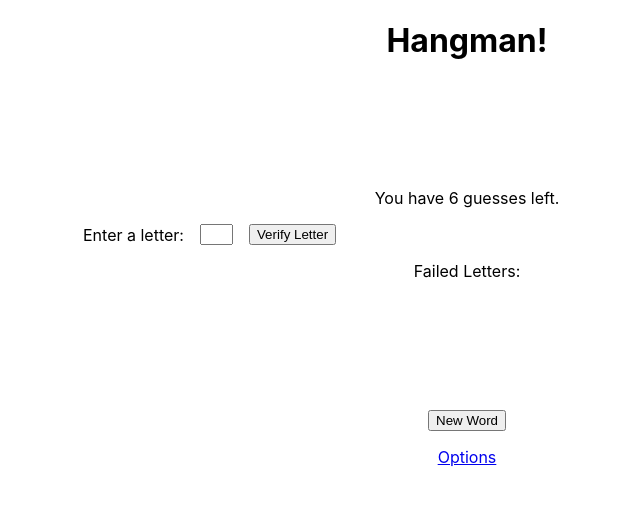
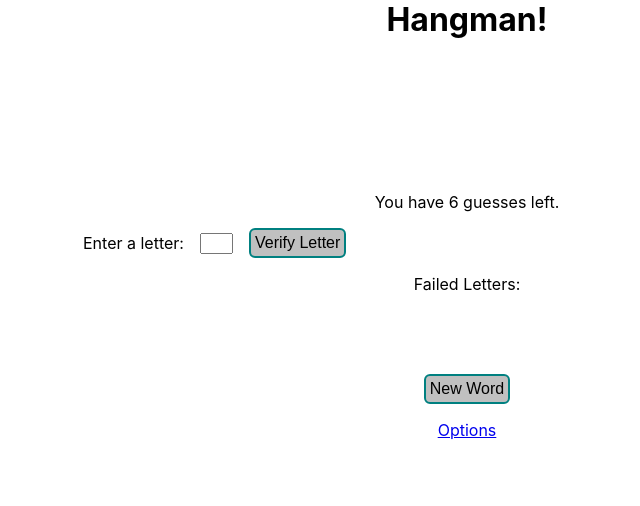
Before and after one commit to gness1804/hangman, a React (Create React App) app: page / in a window 1280 px wide. Shown: the top 506 px of the page, without its empty margins (173-813 px from the left). Built offline with nearby package versions, Linux system fonts and the light colour scheme.

Commit message:
WIP: putting styles together

```diff
--- a/src/App/index.css
+++ b/src/App/index.css
@@ -1,31 +1,12 @@
 .App {
+  height: 100vh;
   text-align: center;
-}
-
-.App-logo {
-  height: 40vmin;
-  pointer-events: none;
-}
-
-@media (prefers-reduced-motion: no-preference) {
-  .App-logo {
-    animation: App-logo-spin infinite 20s linear;
-  }
+  display: flex;
+  flex-direction: column;
+  justify-content: flex-start;
 }
 
 .App-header {
   margin-bottom: 4rem;
+  height: 3rem;
 }
-
-.App-link {
-  color: #61dafb;
-}
-
-@keyframes App-logo-spin {
-  from {
-    transform: rotate(0deg);
-  }
-  to {
-    transform: rotate(360deg);
-  }
-}
--- a/src/App/index.tsx
+++ b/src/App/index.tsx
@@ -17,6 +17,7 @@ function App() {
         <header className="App-header">
           <h1>Hangman!</h1>
         </header>
+        <div className="core-component">
           <Switch>
             <Route path="/victory">
               <Victory />
@@ -42,6 +43,7 @@ function App() {
             </Route>
           </Switch>
         </div>
+      </div>
     </Router>
   );
 }
--- a/src/Main/index.css
+++ b/src/Main/index.css
@@ -1,3 +1,12 @@
+.main {
+  display: flex;
+  flex-direction: column;
+}
+
+.main-top-items-container {
+  margin-bottom: 3rem;
+}
+
 .main-inputs-container {
   display: flex;
   flex-direction: column;
@@ -11,7 +20,6 @@
   margin-bottom: 1rem;
 }
 
-.main-inputs-container-verify-button,
 .main-inputs-container-input-field {
   width: 50%;
 }
@@ -19,7 +27,7 @@
 .main-failed-letters-container {
   display: flex;
   justify-content: center;
-  margin: 2rem 0 6rem;
+  margin: 2rem 0;
 }
 
 .main-new-word-button {
@@ -35,7 +43,6 @@
     flex-direction: row;
   }
 
-  .main-inputs-container-verify-button,
   .main-inputs-container-input-field {
     width: auto;
   }
--- a/src/Main/index.tsx
+++ b/src/Main/index.tsx
@@ -90,6 +90,7 @@ const Main = ({ word, setWord, totalGuesses, maxWordLength }: Props) => {
       )}
       {!loading && (
         <div>
+          <div className="main-top-items-container">
             <p>You have {totalGuesses - failedLetters.length} guesses left.</p>
             <div className="main-inputs-container">
               <label
@@ -111,7 +112,7 @@ const Main = ({ word, setWord, totalGuesses, maxWordLength }: Props) => {
               />
               <button
                 onClick={verifyLetter}
-              className="main-inputs-container-verify-button"
+                className="main-inputs-container-verify-button utility-button"
               >
                 Verify Letter
               </button>
@@ -122,12 +123,18 @@ const Main = ({ word, setWord, totalGuesses, maxWordLength }: Props) => {
                 <div key={v4()}>{_letter}</div>
               ))}
             </div>
-          <button onClick={getWord} className="main-new-word-button">
+          </div>
+          <div className="main-bottom-items-container">
+            <button
+              onClick={getWord}
+              className="main-new-word-button utility-button"
+            >
               New Word
             </button>
             <Link className="main-options-link" to="/options">
               Options
             </Link>
+          </div>
         </div>
       )}
     </div>
--- a/src/Options/index.tsx
+++ b/src/Options/index.tsx
@@ -21,8 +21,8 @@ const Options = ({
   };
 
   return (
-    <div>
-      <h2 className="options">Set Options</h2>
+    <div className="options">
+      <h2>Set Options</h2>
       <div className="options-total-guesses-container">
         <label htmlFor="totalGuesses" className="options-total-guesses-label">
           Total Guesses
--- a/src/index.css
+++ b/src/index.css
@@ -1,3 +1,4 @@
+/* global general styles */
 body {
   margin: 0;
   font-family: -apple-system, BlinkMacSystemFont, 'Segoe UI', 'Roboto', 'Oxygen',
@@ -11,3 +12,42 @@ code {
   font-family: source-code-pro, Menlo, Monaco, Consolas, 'Courier New',
     monospace;
 }
+
+h1,
+h2,
+h3,
+h4,
+h5,
+h6 {
+  margin: 0;
+}
+
+button {
+  cursor: pointer;
+}
+
+/* themes */
+.light {
+  background-color: #fff;
+  color: #000;
+}
+
+.dark {
+  background-color: #000;
+  color: #fff;
+}
+
+/* global classes */
+
+/* the  principal component of a page, just below the header.*/
+.core-component > div {
+  height: calc(100vh - 7rem);
+}
+
+.utility-button {
+  border: 2px solid teal;
+  border-radius: 6px;
+  background-color: silver;
+  padding: 0.25rem;
+  font-size: 1rem;
+}
```
Also changed, not shown: 1 other file (tests, documents, lock files or other folders). Lines whose indentation alone changed are shown as unchanged.
